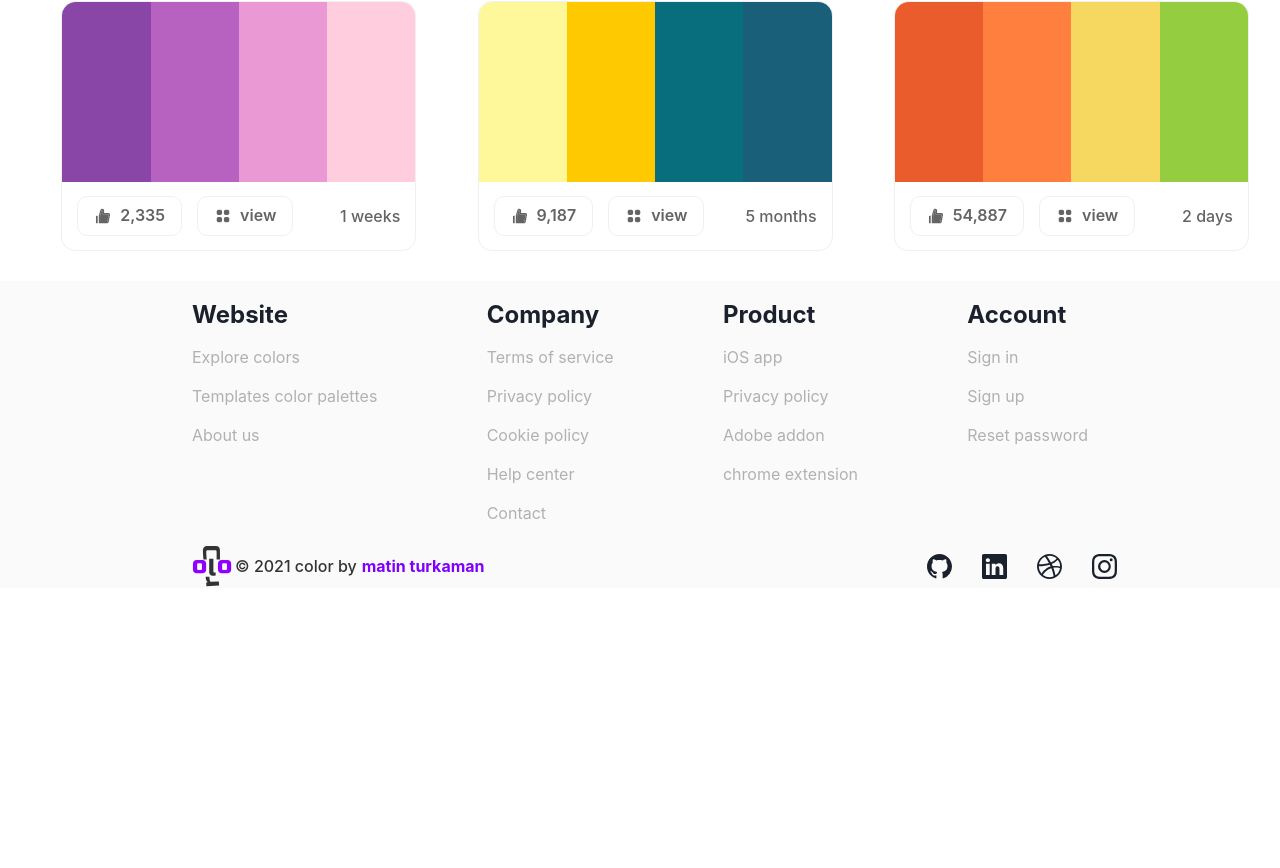
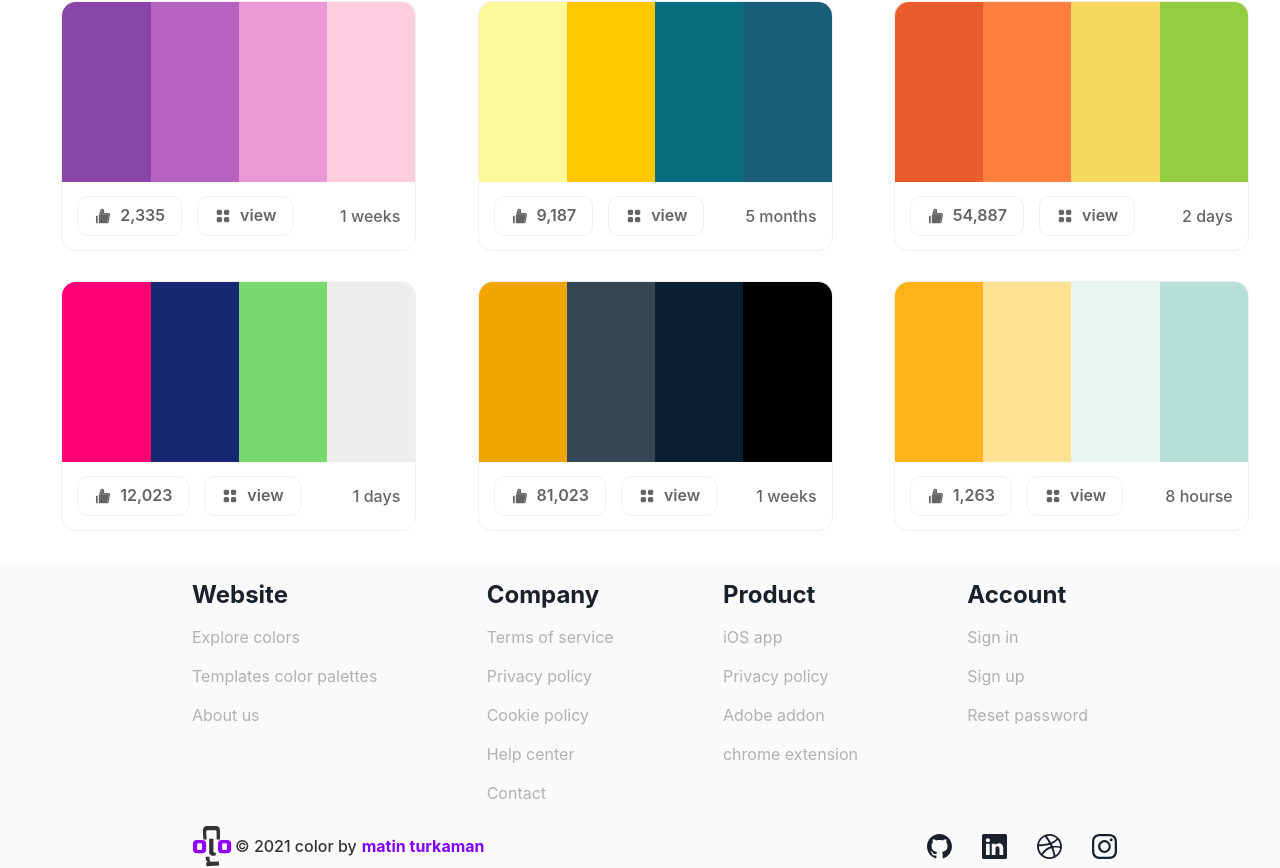
Before and after one commit to matinturkaman/colors, a React (Create React App) app: page /explore in a window 1280 px wide. Shown: the part 7169-8037 px from the top of the page. Before the commit the page ends 7757 px from the top, so only its background shows below. Built offline with nearby package versions, Linux system fonts and the light colour scheme.

Commit message:
colors added

```diff
--- a/src/data/colors.js
+++ b/src/data/colors.js
@@ -779,6 +779,36 @@ const palettes = [
     date: "2 days",
     id: 77,
   },
+  {
+    one: "#FF0075",
+    two: "#172774",
+    three: "#77D970",
+    four: "#EEEEEE",
+    category: "pink",
+    like: "12,023",
+    date: "1 days",
+    id: 78,
+  },
+  {
+    one: "#F0A500",
+    two: "#334756",
+    three: "#082032",
+    four: "#000000",
+    category: "orange",
+    like: "81,023",
+    date: "1 weeks",
+    id: 79,
+  },
+  {
+    one: "#FFB319",
+    two: "#FFE194",
+    three: "#E8F6EF",
+    four: "#B8DFD8",
+    category: "yellow",
+    like: "1,263",
+    date: "8 hourse",
+    id: 80,
+  },
 ];
 
 export default palettes;
```
